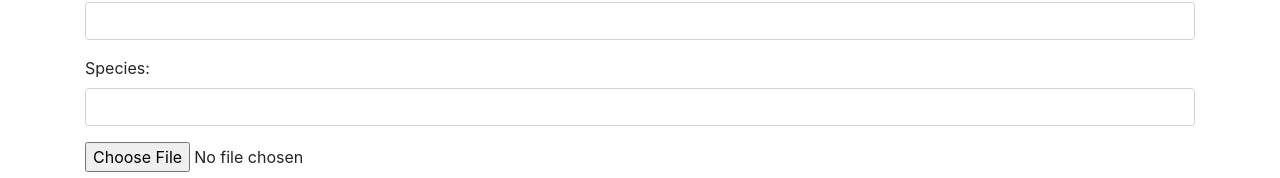
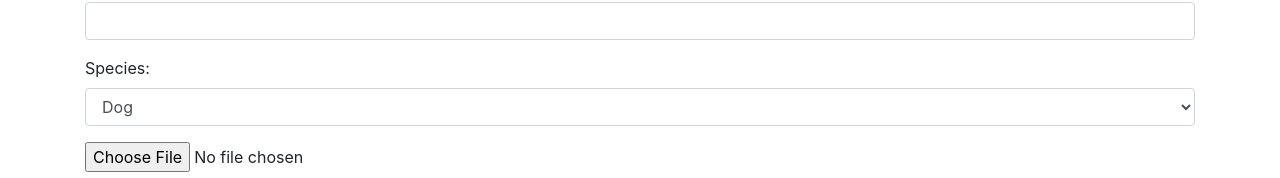
Before and after one commit to PatriciaHeimfarth/AnimalShelterWebsiteTemplate, a React (Create React App) app in the folder frontend/animalshelter-app/: page /add-animal in a window 1280 px wide. Shown: the part 202-380 px from the top of the page. Built offline with nearby package versions, Linux system fonts and the light colour scheme.

Commit message:
select animal species

```diff
--- a/frontend/animalshelter-app/src/components/add-animal.component.js
+++ b/frontend/animalshelter-app/src/components/add-animal.component.js
@@ -14,7 +14,7 @@ export default class AddAnimal extends Component {
 
         this.state = {
             Name: '',
-            Species: '',
+            Species: 'Dog',
             Image: '',
         }
     }
@@ -45,7 +45,7 @@ export default class AddAnimal extends Component {
 
         formData.append("Image", this.state.Image)
 
-        axios.post('http://localhost:4000/animals/add', formData )
+        axios.post('http://localhost:4000/animals/add', formData)
             .then(res => console.log(res.data));
 
         this.setState({
@@ -71,16 +71,15 @@ export default class AddAnimal extends Component {
                     </div>
                     <div className="form-group">
                         <label>Species: </label>
-                        <input
-                            type="text"
-                            className="form-control"
-                            value={this.state.Species}
-                            onChange={this.onChangeAnimalSpecies}
-                            required="true"
-                        />
+                        <select className="form-control" required="true" value={this.state.Species}
+                         onChange={this.onChangeAnimalSpecies}>
+                            <option value="Dog">Dog</option>
+                            <option value="Cat">Cat</option>
+                            <option value="Bird">Bird</option>
+                        </select>
                     </div>
                     <div className="form-group">
-                        <input type="file" name="Image"  required="true" onChange={this.onChangeAnimalImage} />
+                        <input type="file" name="Image" required="true" onChange={this.onChangeAnimalImage} />
                     </div>
                     <div className="form-group">
                         <input type="submit" value="Add new Animal" className="btn btn-primary" />
```
